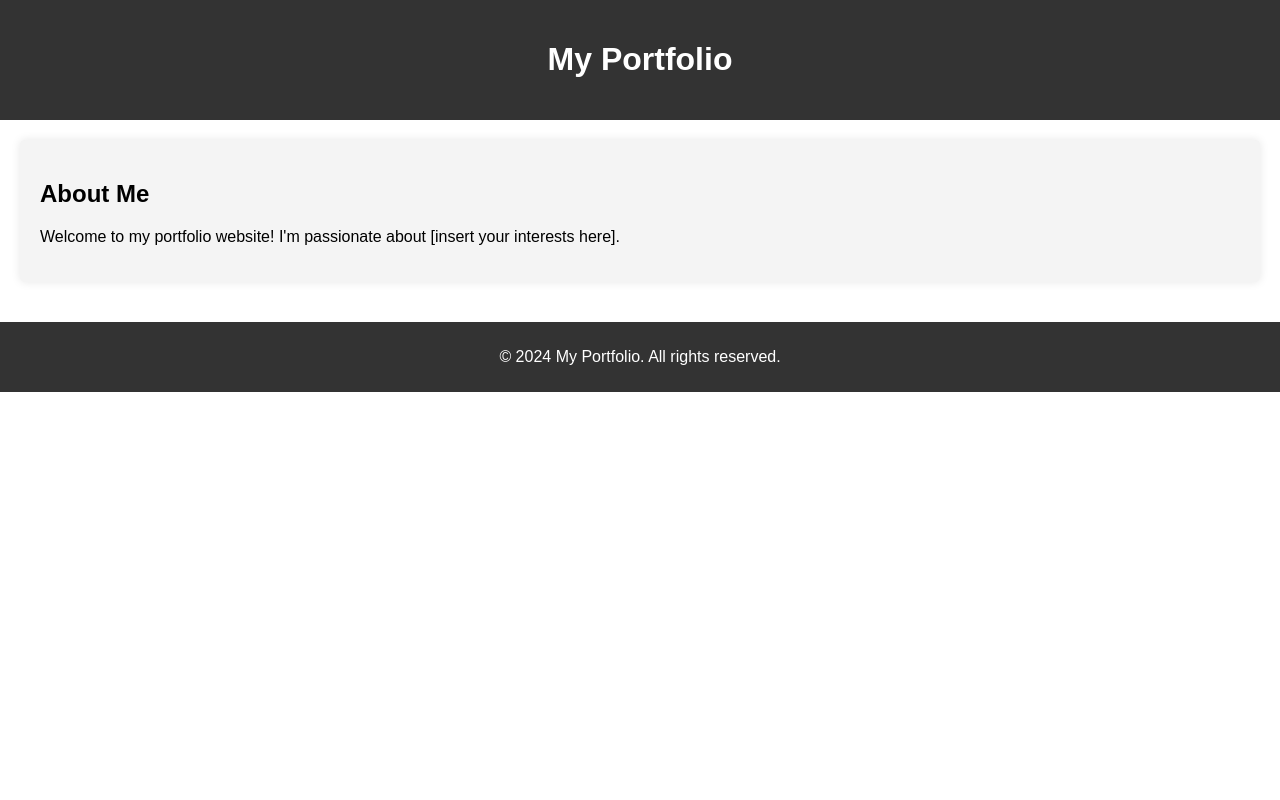
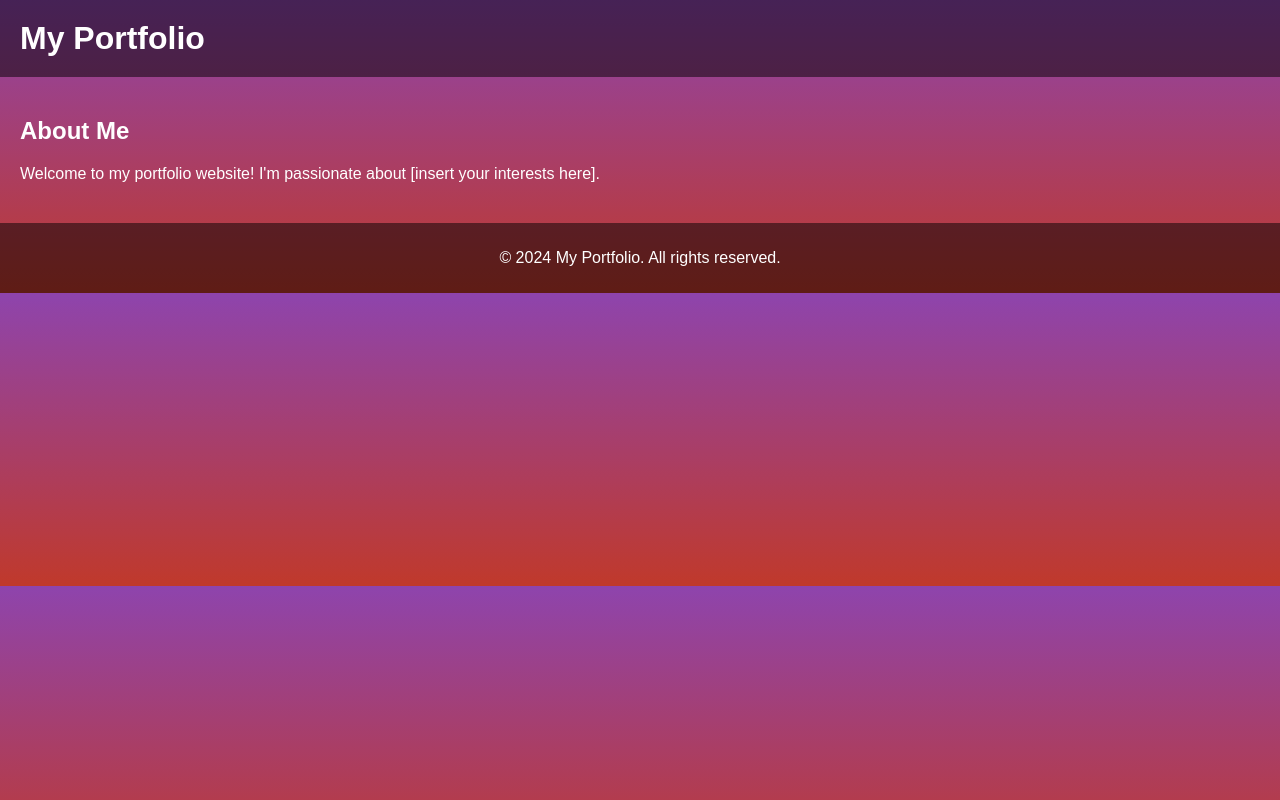
Before and after one commit to MahirAbid/web, a plain HTML site: page index.html in a window 1280 px wide. Drawn offline with Linux system fonts and the light colour scheme.

Commit message:
Update styles.css

```diff
--- a/styles.css
+++ b/styles.css
@@ -1,30 +1,18 @@
-/* CSS styles go here */
 body {
-    font-family: Arial, sans-serif;
     margin: 0;
     padding: 0;
+    font-family: Arial, sans-serif;
+    background: linear-gradient(to bottom, #8e44ad, #c0392b); /* Purple gradient background */
+    color: #fff; /* Text color */
 }
 
 header {
-    background-color: #333;
-    color: #fff;
-    text-align: center;
-    padding: 20px 0;
+    background-color: rgba(0, 0, 0, 0.5); /* Semi-transparent black background for header */
+    padding: 20px;
 }
 
-nav ul {
-    list-style-type: none;
-    padding: 0;
-}
-
-nav ul li {
-    display: inline;
-    margin: 0 10px;
-}
-
-nav ul li a {
-    text-decoration: none;
-    color: #fff;
+header h1 {
+    margin: 0;
 }
 
 main {
@@ -33,19 +21,10 @@ main {
 
 section {
     margin-bottom: 20px;
-    padding: 20px;
-    background-color: #f4f4f4;
-    border-radius: 5px;
-    box-shadow: 0 0 10px rgba(0, 0, 0, 0.1);
-}
-
-#portfolio-detail {
-    display: none;
 }
 
 footer {
-    background-color: #333;
-    color: #fff;
+    background-color: rgba(0, 0, 0, 0.5); /* Semi-transparent black background for footer */
+    padding: 10px;
     text-align: center;
-    padding: 10px 0;
 }
```
